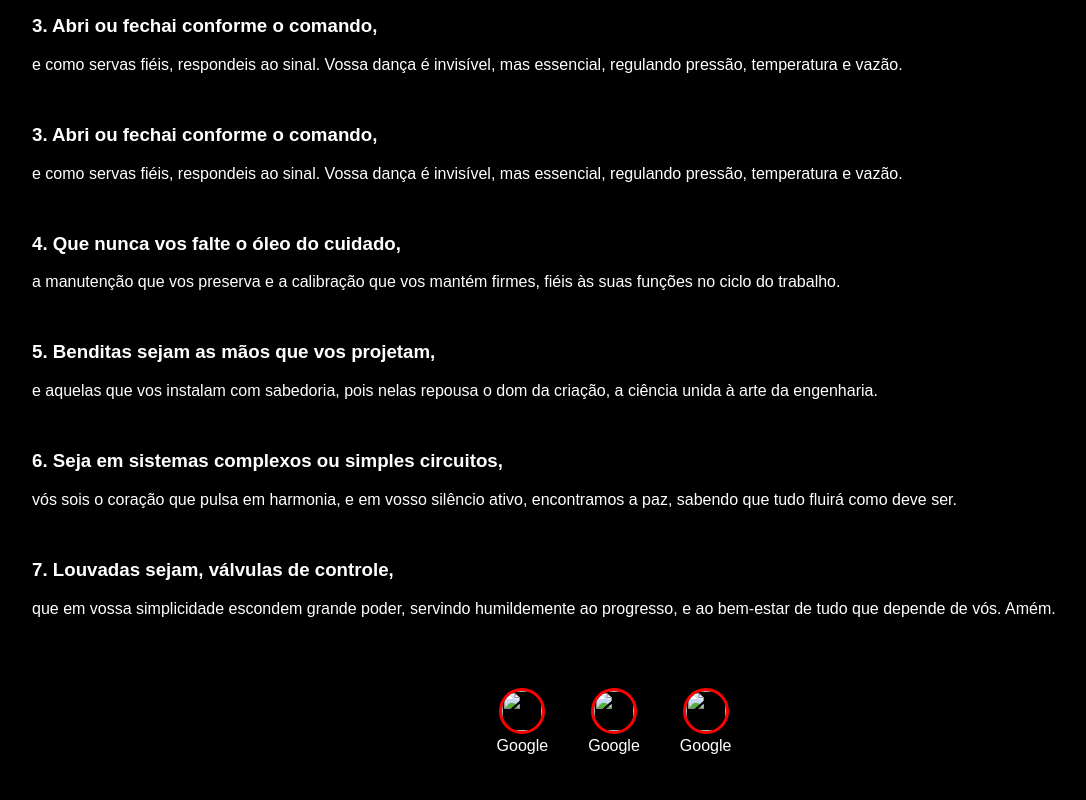
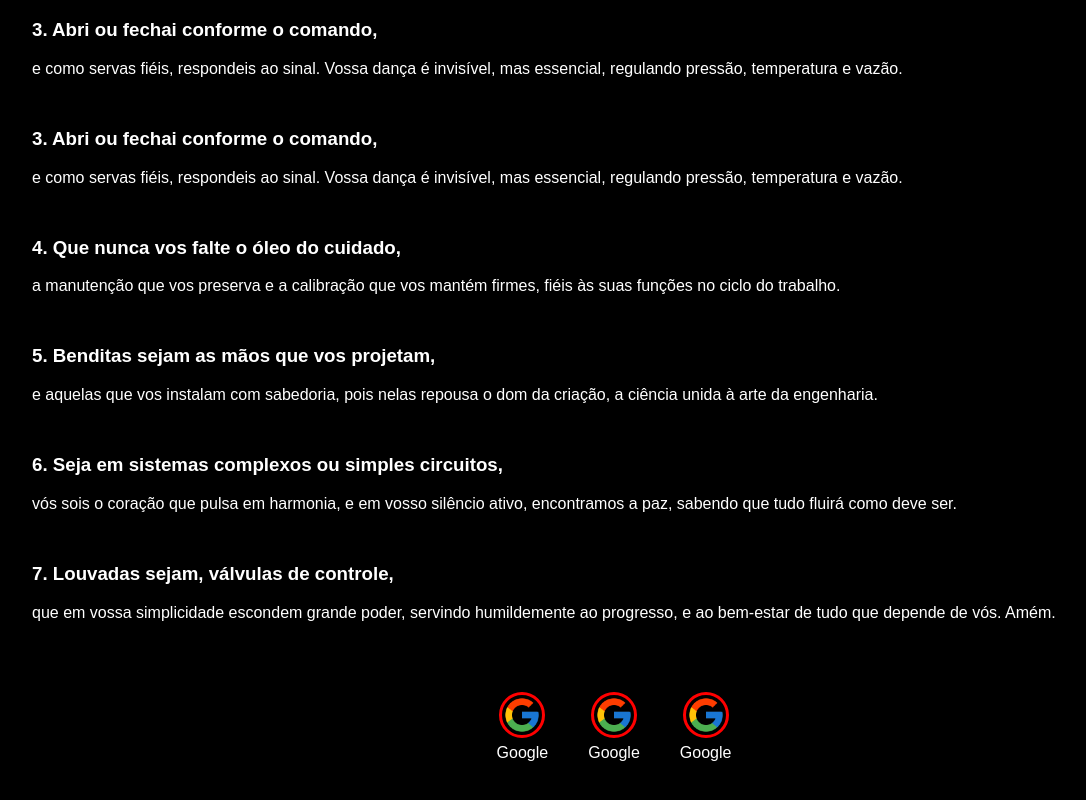
Before and after one commit to Jonas-SLA/Testes, a plain HTML site: page index.html in a window 1280 px wide. Shown: the part 602-1402 px from the top of the page, without its empty margins (26-1112 px from the left). Drawn offline with Linux system fonts and the light colour scheme.

Commit message:
Update index.html

```diff
--- a/index.html
+++ b/index.html
@@ -23,7 +23,7 @@
         </nav>
         <header>
             <div class="center"> <!-- Essa div faz com que todas com essa clase tenham a mesma formatação -->
-                <img src="./img/png-transparent-gate-valve-ball-valve-flange-piping-and-plumbing-fitting-gate-valve-angle-ball-valve-steel-thumbnail.png"></img>
+                <img src="./png-transparent-gate-valve-ball-valve-flange-piping-and-plumbing-fitting-gate-valve-angle-ball-valve-steel-thumbnail.png"></img>
             </div>
             <h1>Salmos e Válvulas</h1>
             <h2>Os 7 Salmos Fundamentais</h2>
@@ -84,15 +84,15 @@
         </main>
         <footer>
             <a href="https://www.google.com/" target="_blank" rel="noopener noreferrer">
-                <img src="./img/transferir.png">
+                <img src="./transferir.png">
                 <p>Google</p>
             </a>
             <a href="https://www.google.com/" target="_blank" rel="noopener noreferrer">
-                <img src="./img/transferir.png">
+                <img src="./transferir.png">
                 <p>Google</p>
             </a>
             <a href="https://www.google.com/" target="_blank" rel="noopener noreferrer">
-                <img src="./img/transferir.png">
+                <img src="./transferir.png">
                 <p>Google</p>
             </a>
         </footer>
```
